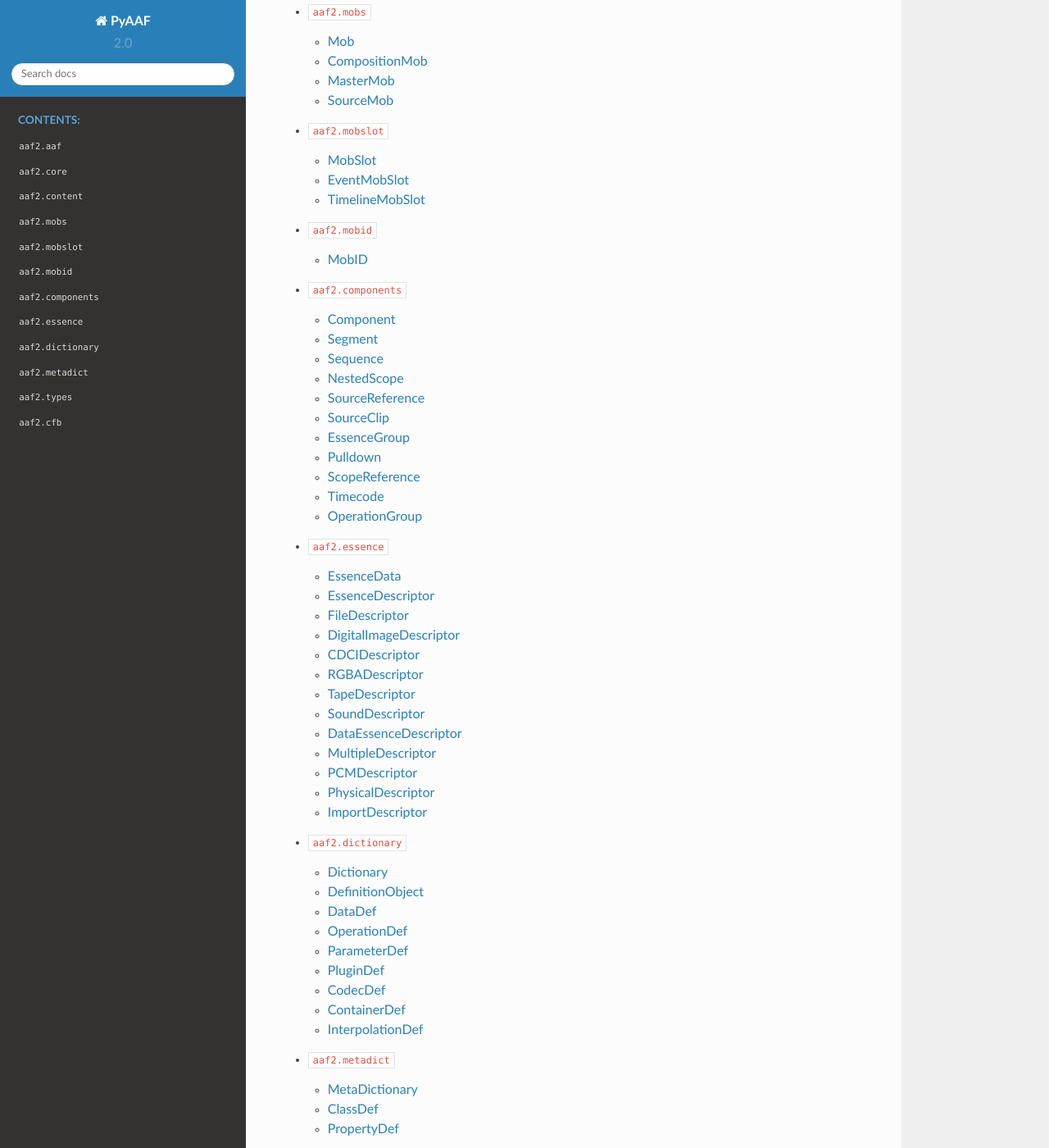
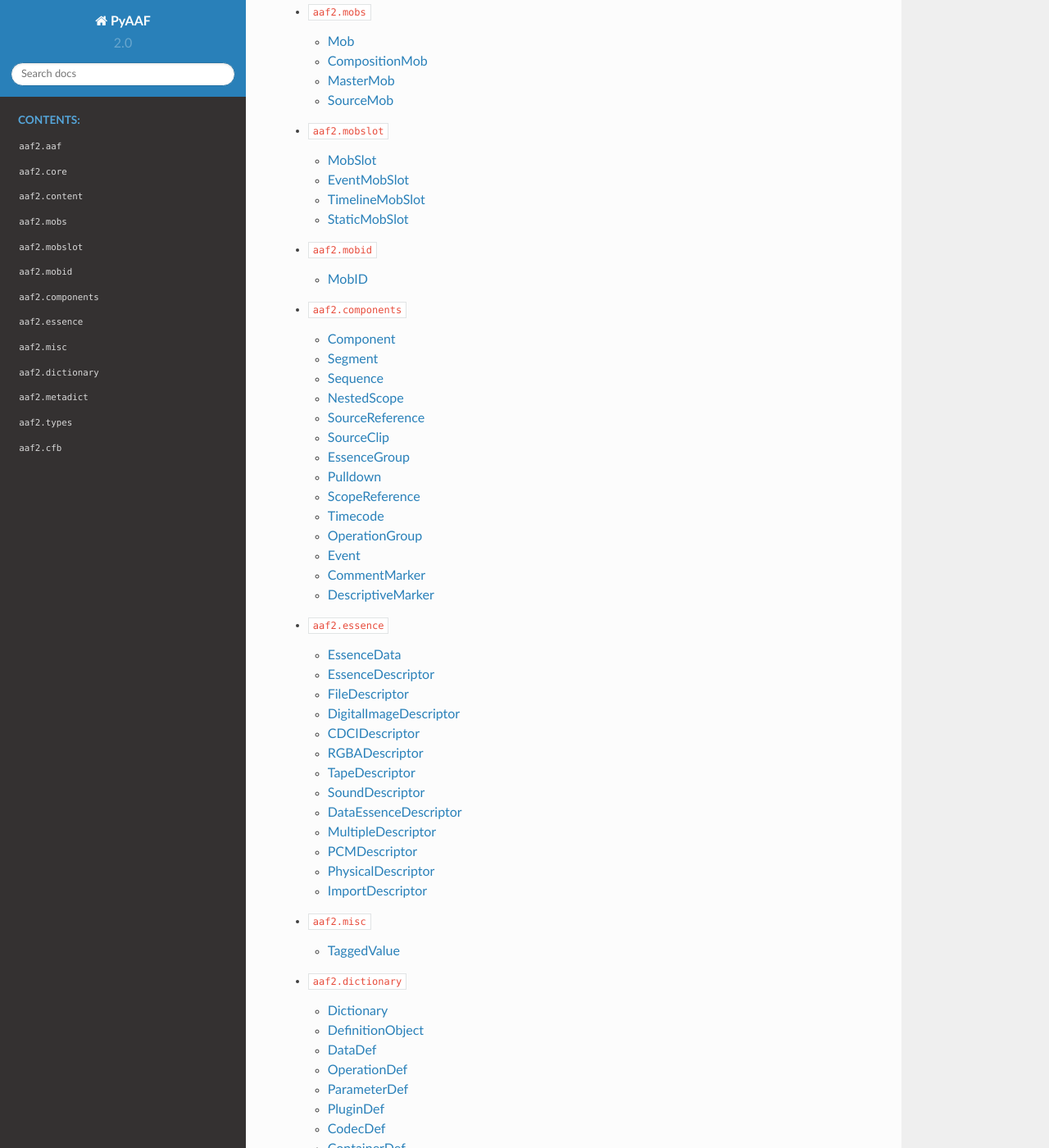
Before and after one commit to markreidvfx/pyaaf2, a Sphinx documentation site: the page built from docs/source/index.rst, in a window 1280 px wide and 1400 px high, scrolled down 1887 px. Shown: the whole window at 82% size. Built offline with Sphinx 7.4.7 and the Read the Docs theme 2.0.0, drawn with Linux system fonts in a browser that asks for light colours.

Commit message:
added new classes to docs

```diff
--- a/docs/source/api/components.rst
+++ b/docs/source/api/components.rst
@@ -67,3 +67,21 @@
 
   .. autoclass:: OperationGroup
       :members:
+
+Event
+-----
+
+  .. autoclass:: Event
+      :members:
+
+CommentMarker
+-------------
+
+  .. autoclass:: CommentMarker
+      :members:
+
+DescriptiveMarker
+-----------------
+
+  .. autoclass:: DescriptiveMarker
+      :members:
--- /dev/null
+++ b/docs/source/api/misc.rst
@@ -0,0 +1,11 @@
+``aaf2.misc``
+=============
+
+.. automodule:: aaf2.misc
+
+
+TaggedValue
+-----------
+
+    .. autoclass:: TaggedValue
+        :members:
--- a/docs/source/api/mobslots.rst
+++ b/docs/source/api/mobslots.rst
@@ -22,3 +22,9 @@
 
     .. autoclass:: TimelineMobSlot
         :members:
+
+StaticMobSlot
+-------------
+
+    .. autoclass:: StaticMobSlot
+        :members:
--- a/docs/source/index.rst
+++ b/docs/source/index.rst
@@ -90,6 +90,7 @@
    api/mobid
    api/components
    api/essence
+   api/misc
    api/dictionary
    api/metadict
    api/types
```
